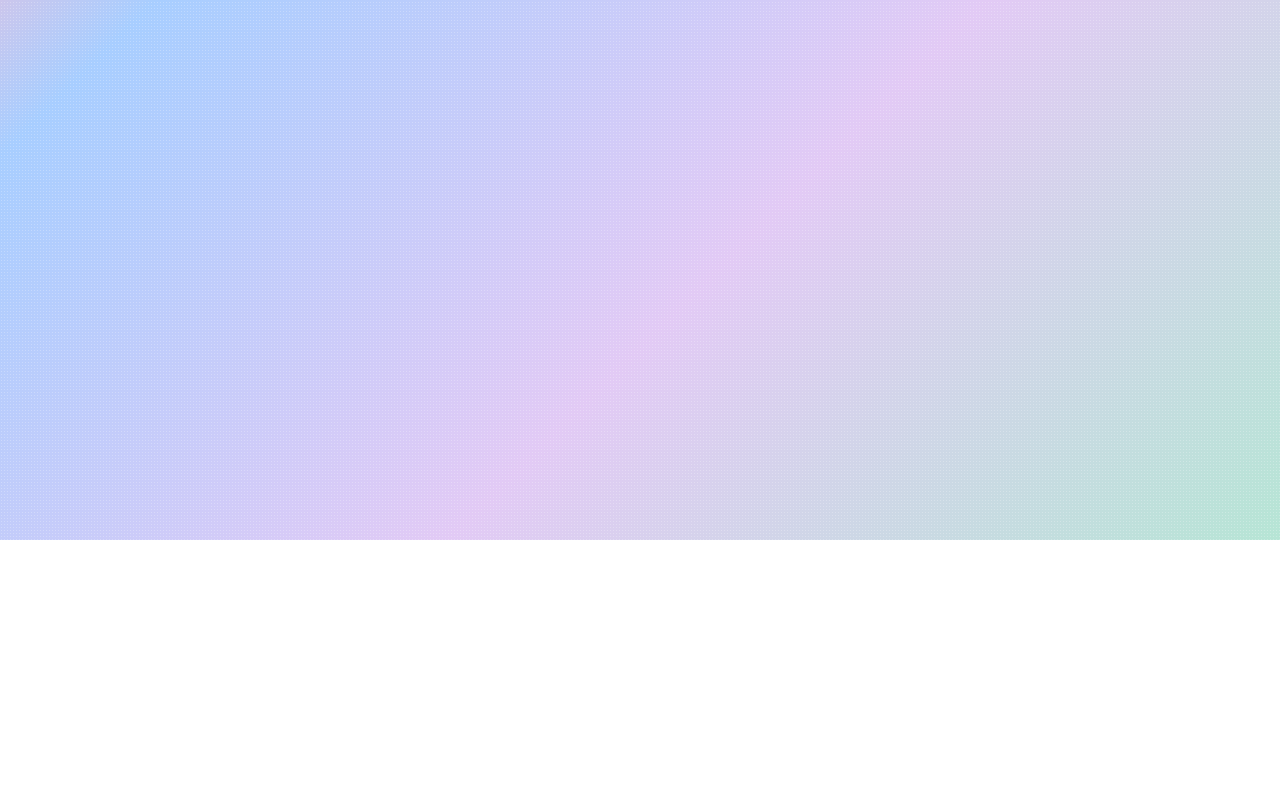
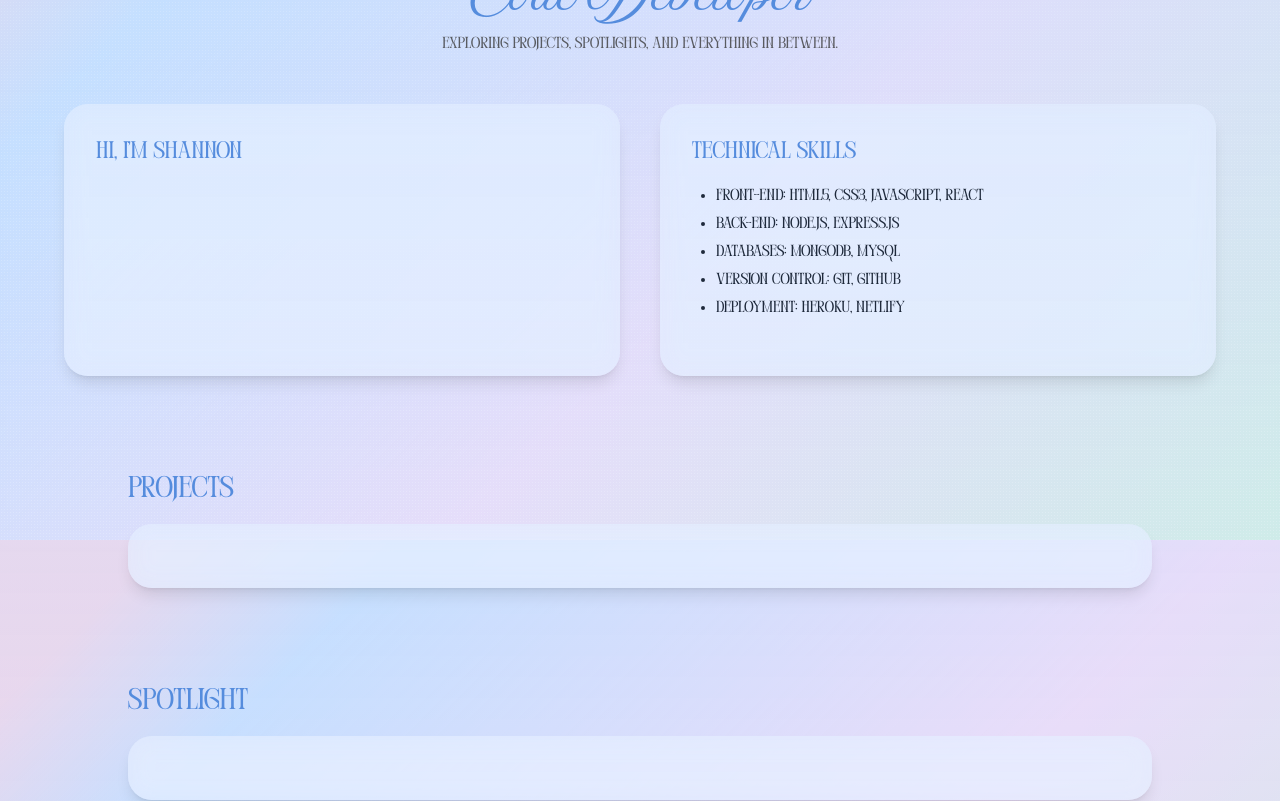
Before and after one commit to SHS-Peb/shan-lowe-portfolio, a React (Vite) app: page /code-developer in a window 1280 px wide. Shown: the part 260-1061 px from the top of the page. Before the commit the page ends 800 px from the top, so only its background shows below. Built offline with nearby package versions, Linux system fonts and the light colour scheme.

Commit message:
code developer base & button update

```diff
--- a/index.html
+++ b/index.html
@@ -4,7 +4,6 @@
     <meta charset="UTF-8" />
     <link rel="icon" type="image/svg+xml" href="/vite.svg" />
     <meta name="viewport" content="width=device-width, initial-scale=1.0" />
-    <link href="https://fonts.googleapis.com/css2?family=Great+Vibes&family=Playfair+Display:wght@400;600;700&display=swap" rel="stylesheet">
     <title>shannon-portfolio</title>
   </head>
   <body>
--- a/src/App.jsx
+++ b/src/App.jsx
@@ -2,7 +2,7 @@ import { Routes, Route } from "react-router-dom";
 import Navbar from "./components/Navbar";
 import Footer from "./components/Footer";
 import Home from "./pages/Home/Home";
-
+import CodeDeveloper from "./pages/CodeDeveloper";
 import Advocacy from "./pages/Advocacy";
 import Projects from "./pages/Projects";
 import Spotlight from "./pages/Spotlight";
@@ -18,6 +18,7 @@ function App() {
 
       <Routes>
         <Route path="/" element={<Home />} />
+        <Route path="/code-developer" element={<CodeDeveloper />} />
         <Route path="/advocacy" element={<Advocacy />} />
         <Route path="/projects" element={<Projects />} />
         <Route path="/spotlight" element={<Spotlight />} />
--- a/src/components/BubbleGrid.jsx
+++ b/src/components/BubbleGrid.jsx
@@ -28,9 +28,10 @@ export default function BubbleGrid() {
   onHoverEnd={() => setTechOpen(false)}
   className="relative flex items-center justify-center"
 >
+  <Link to="/code-developer">
     <motion.div
       whileHover={{ scale: 1.05 }}
-          className="w-64 h-64 rounded-full bg-[#f2f4ff]/70 text-[#558cdd]  text-xl lg:text-4xl backdrop-blur-md shadow-xl flex items-center justify-center cursor-pointer text-center"
+      className="w-64 h-64 rounded-full bg-[#f2f4ff]/70 text-[#558cdd] text-xl lg:text-4xl backdrop-blur-md shadow-xl flex items-center justify-center cursor-pointer text-center"
     >
       <div className="flex flex-col leading-tight">
         <span className="font-perandory first-letter:!font-amoresa first-letter:text-3xl">
@@ -41,6 +42,7 @@ export default function BubbleGrid() {
         </span>
       </div>
     </motion.div>
+  </Link>
 
   <AnimatePresence>
     {techOpen && (
@@ -50,14 +52,14 @@ export default function BubbleGrid() {
         exit={{ scale: 0 }}
         className="absolute right-0 top-1/2 translate-x-full -translate-y-1/2 flex flex-col gap-4"
       >
-              <Link to="/projects">
+        <Link to="/code-developer#projects">
           <div className="w-24 h-24 rounded-full bg-[#f2f4ff]/70 text-[#558cdd] shadow-md flex items-center justify-center hover:scale-105 transition">
             <span className="font-perandory first-letter:!font-amoresa first-letter:text-3xl">
               Projects
             </span>
           </div>
         </Link>
-              <Link to="/spotlight">
+        <Link to="/code-developer#spotlight">
           <div className="w-24 h-24 rounded-full bg-[#f2f4ff]/70 text-[#558cdd] shadow-md flex items-center justify-center hover:scale-105 transition">
             <span className="font-perandory first-letter:!font-amoresa first-letter:text-3xl">
               Spotlight
--- a/src/components/Navbar.jsx
+++ b/src/components/Navbar.jsx
@@ -20,15 +20,15 @@ export default function Navbar() {
         Home
       </NavLink>
 
-      {/* Tech + dropdown */}
+      {/* Code Developer + dropdown */}
       <div
         onMouseEnter={() => setTechOpen(true)}
         onMouseLeave={() => setTechOpen(false)}
         className="relative"
       >
-        <div className={`${base} bg-[var(--clr-tech)] hover:brightness-110`}>
+          <Link to="/code-developer" className={`${base} bg-[var(--clr-tech)] hover:brightness-110 block`}>
             Code Developer
-        </div>
+            </Link>
 
   <AnimatePresence>
     {techOpen && (
@@ -38,15 +38,16 @@ export default function Navbar() {
         exit={{ opacity: 0, scale: 0.9, y: -6 }}
         className="absolute top-full left-1/2 -translate-x-1/2 mt-3 flex flex-col gap-2"
       >
+        {/* Projects and Spotlight go to anchors */}
         <Link
-                to="/projects"
+          to="/code-developer#projects"
           className={`${base} bg-[var(--clr-tech)] hover:brightness-110`}
         >
           Projects
         </Link>
 
         <Link
-                to="/spotlight"
+          to="/code-developer#spotlight"
           className={`${base} bg-[var(--clr-tech)] hover:brightness-110`}
         >
           Spotlight
--- /dev/null
+++ b/src/pages/CodeDeveloper.jsx
@@ -0,0 +1,106 @@
+import { useEffect } from "react";
+import { useLocation } from "react-router-dom";
+import { motion } from "framer-motion";
+
+export default function CodeDeveloper() {
+  const { hash } = useLocation();
+
+  // Scroll smoothly to an anchor if one exists
+  useEffect(() => {
+    if (hash) {
+      const el = document.querySelector(hash);
+      if (el) el.scrollIntoView({ behavior: "smooth" });
+    }
+  }, [hash]);
+
+  return (
+    <section className="min-h-screen flex flex-col items-center justify-start pt-32 md:pt-20 px-6 bg-gradient-to-b from-[#d5eaff]/60 to-[#f9f9ff]/40 backdrop-blur-sm">
+      {/* Header */}
+      <div className="text-center mb-12">
+        <h1 className="text-5xl font-amoresa text-[#558cdd] mb-2">
+          Code Developer
+        </h1>
+        <p className="font-perandory text-[#3a3a3a] opacity-80">
+          Exploring projects, spotlights, and everything in between.
+        </p>
+      </div>
+
+      {/* --- Section 1: About / Overview --- */}
+      <div className="grid md:grid-cols-2 gap-10 max-w-6xl w-full mb-24">
+        {/* Left Section — Intro */}
+        <motion.div
+          initial={{ opacity: 0, x: -40 }}
+          animate={{ opacity: 1, x: 0 }}
+          transition={{ duration: 0.6 }}
+          className="bg-[#e3edff]/60 backdrop-blur-md rounded-3xl p-8 shadow-lg text-[#1e293b]"
+        >
+          <h2 className="text-2xl font-amoresa mb-4 text-[#558cdd]">
+            Hi, I'm Shannon
+          </h2>
+          <p className="font-perandory leading-relaxed">
+          </p>
+
+          <h3 className="text-xl font-amoresa mt-6 text-[#558cdd]">
+          </h3>
+          <p className="font-perandory leading-relaxed mt-2">
+          </p>
+        </motion.div>
+
+        {/* Right Section — Skills */}
+        <motion.div
+          initial={{ opacity: 0, x: 40 }}
+          animate={{ opacity: 1, x: 0 }}
+          transition={{ duration: 0.6, delay: 0.2 }}
+          className="bg-[#e3edff]/60 backdrop-blur-md rounded-3xl p-8 shadow-lg text-[#1e293b]"
+        >
+          <h2 className="text-2xl font-amoresa mb-4 text-[#558cdd]">
+            Technical Skills
+          </h2>
+          <ul className="list-disc pl-6 space-y-1 font-perandory">
+            <li>Front-End: HTML5, CSS3, JavaScript, React</li>
+            <li>Back-End: Node.js, Express.js</li>
+            <li>Databases: MongoDB, MySQL</li>
+            <li>Version Control: Git, GitHub</li>
+            <li>Deployment: Heroku, Netlify</li>
+          </ul>
+
+          <h3 className="text-xl font-amoresa mt-6 text-[#558cdd]">
+          </h3>
+          <p className="font-perandory leading-relaxed mt-2">
+          </p>
+        </motion.div>
+      </div>
+
+      {/* --- Section 2: Projects --- */}
+      <div id="projects" className="max-w-5xl w-full mb-24">
+        <h2 className="text-3xl font-amoresa text-[#558cdd] mb-4">Projects</h2>
+        <motion.div
+          initial={{ opacity: 0, y: 30 }}
+          whileInView={{ opacity: 1, y: 0 }}
+          transition={{ duration: 0.6 }}
+          viewport={{ once: true }}
+          className="bg-[#e3edff]/60 backdrop-blur-md rounded-3xl p-8 shadow-lg"
+        >
+          <p className="font-perandory leading-relaxed">
+
+          </p>
+        </motion.div>
+      </div>
+
+      {/* --- Section 3: Spotlight --- */}
+      <div id="spotlight" className="max-w-5xl w-full mb-24">
+        <h2 className="text-3xl font-amoresa text-[#558cdd] mb-4">Spotlight</h2>
+        <motion.div
+          initial={{ opacity: 0, y: 30 }}
+          whileInView={{ opacity: 1, y: 0 }}
+          transition={{ duration: 0.6 }}
+          viewport={{ once: true }}
+          className="bg-[#e3edff]/60 backdrop-blur-md rounded-3xl p-8 shadow-lg"
+        >
+          <p className="font-perandory leading-relaxed">
+          </p>
+        </motion.div>
+      </div>
+    </section>
+  );
+}
```
Lines whose indentation alone changed are shown as unchanged.
